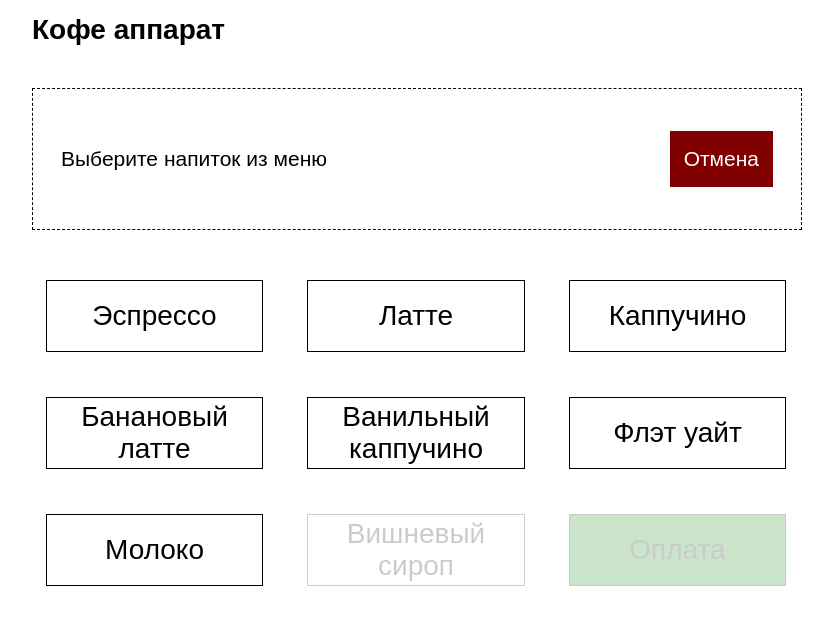
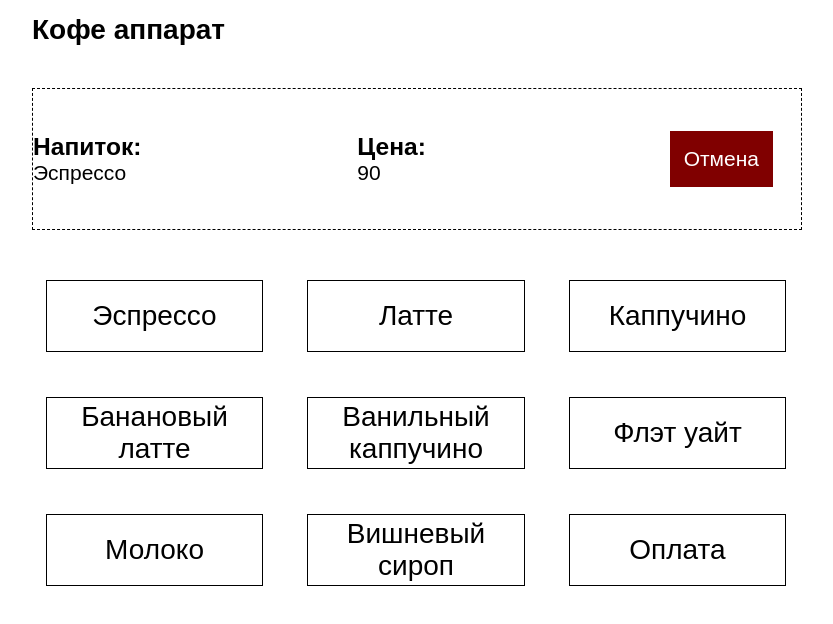
Before and after one commit to maryapple/SberJS, a plain HTML site: page HW-coffeeMachine/index.html in a window 1280 px wide. Both pictures are taken after a click on the element "Эспрессо". Shown: the whole page, without its empty margins (224-1057 px from the left). Drawn offline with Linux system fonts and the light colour scheme; a web font is replaced by a local one.

Commit message:
The information of a drink is displayed, the buttons of syrop and milk are activated/disabled

```diff
--- a/HW-coffeeMachine/index.html
+++ b/HW-coffeeMachine/index.html
@@ -17,22 +17,38 @@
     <div class="container">
         <h1>Кофе аппарат</h1>
         <div class="order">
-            <div id="price" class="order-item">Выберите напиток из меню<span id="price"></span></div>
-            <div id="progressBar"></div>
+            <!-- <div id="price" class="order-item">Выберите напиток из меню<span id="price"></span></div> -->
+
+            <div id="drinkParamsDisplay">
+                <h3>Напиток: </h3>
+                <div id='chosenDrinkDisplay'>
+                    <p id='drinkName'></p>
+                    <p id='addMilk'></p>
+                </div>
+                <div id='cherrySyrupDisplay'></div>
+            </div>
+            <div id='priceDisplay'>
+                <h3>Цена: </h3>
+                <div id='priceValue'></div>
+            </div>
+            <!-- <div id="progressBar">
+                <h3>Готовность: </h3>
+                <progress id='coffee-progress' value='0' max='100'></progress>
+            </div> -->
             <div class="order-item">
-                <button id="cancel">Отмена</button>
+                <button id="cancelBtn">Отмена</button>
             </div>
         </div>
         <div class="menu">
-            <div class="item btn standardDrink" id="espresso"><p>Эспрессо</p></div>
-            <div class="item btn standardDrink" id="latte"><p>Латте</p></div>
-            <div class="item btn standardDrink" id="cappuccino"><p>Каппучино</p></div>
-            <div class="item btn authorsDrink" id="bananaLatte"><p>Банановый латте</p></div>
-            <div class="item btn authorsDrink" id="vanillaCappuccino"><p>Ванильный каппучино</p></div>
-            <div class="item btn authorsDrink" id="flatWhite"><p>Флэт уайт</p></div>
-            <div class="item btn" id="milk"><p>Молоко</p></div>
-            <div class="item btn disabled" id="cherrySyrup"><p>Вишневый сироп</p></div>
-            <div class="item " id="payment"><p>Оплата</p></div>
+            <div class="item coffee" id="espressoBtn"><p>Эспрессо</p></div>
+            <div class="item coffee" id="latteBtn"><p>Латте</p></div>
+            <div class="item coffee" id="cappuccinoBtn"><p>Каппучино</p></div>
+            <div class="item coffee au-coffee" id="bananaLatteBtn"><p>Банановый латте</p></div>
+            <div class="item coffee au-coffee" id="vanillaCappuccinoBtn"><p>Ванильный каппучино</p></div>
+            <div class="item coffee au-coffee" id="flatWhiteBtn"><p>Флэт уайт</p></div>
+            <div class="item coffee" id="milkBtn"><p>Молоко</p></div>
+            <div class="item disabled" id="cherrySyrupBtn"><p>Вишневый сироп</p></div>
+            <div class="item disabled" id="payBtn"><p>Оплата</p></div>
         </div>
     </div>
 
--- a/HW-coffeeMachine/script.js
+++ b/HW-coffeeMachine/script.js
@@ -1,94 +1,111 @@
-/* class StandardDrink {
-    constructor(name, price, volume) {
-        this.name = name;
-        this.price = price;
-        this.volume = volume;
+// Массив из кнопок, которые можно нажимать в начальном состоянии, когда нельзя жать оплату и сироп
+const coffeeBtns = [...document.getElementsByClassName('coffee')];
+
+// Дисплэй с информацией по выбранному напитку
+const drinkName = document.querySelector('#drinkName')
+const priceValue = document.querySelector('#priceValue')
+
+const payBtn = document.querySelector('#payBtn')
+const cherrySyrupBtn = document.querySelector('#cherrySyrupBtn')
+const milkBtn = document.querySelector('#milkBtn')
+
+const menu = [
+    {
+        name: "Эспрессо",
+        price: 90,
+        size: 100,
+        type: 'standard'
+    },
+    {
+        name: "Латте",
+        price: 130,
+        size: 250,
+        type: 'standard'
+    },
+    {
+        name: "Каппучино",
+        price: 110,
+        size: 250,
+        type: 'standard'
+    },
+    {
+        name: "Банановый латте",
+        price: 150,
+        size: 300,
+        type: 'authors'
+    },
+    {
+        name: "Ванильный каппучино",
+        price: 150,
+        size: 300,
+        type: 'authors'
+    },
+    {
+        name: "Флэт уайт",
+        price: 100,
+        size: 280,
+        type: 'authors'
+    },
+    {
+        name: "Молоко",
+        price: 25,
+        size: 50,
+        type: 'standard'
+    },
+    {
+        name: "Вишневый сироп",
+        price: 35,
+        size: 50,
+        type: 'syrup'
     }
-}
-
-class AuthorDrink extends StandardDrink {
-
-}
-
-const espresso = new StandardDrink('Эспрессо', 90, 100);
-const latte = new StandardDrink('Латте', 130, 250);
-const cappuccino = new StandardDrink('Каппучино', 110, 250);
-const bananaLatte = new StandardDrink('Банановый латте', 150, 300);
-const vanillaCappuccino = new StandardDrink('Ванильный каппучино', 150, 300);
-const flatWhite = new StandardDrink('Флэт уайт', 100, 280); */
-
-/* const machine = {
-    init() {
-
-        const pressedBtn = document.getElementsByClassName('item')
-
-        alert('pressed: ' + pressedBtn)
-    }
-}
-init() */
-
-const syrupBtn = document.querySelector('#cherrySyrup')
-const paymentBtn = document.querySelector('#payment')
+]
 
 
-const coffee = [...document.getElementsByClassName('btn')];
-console.log(coffee)
-
-
-syrupBtn.classList.add('disabled')
-paymentBtn.classList.add('disabled')
-coffee.forEach(function(elem) {
-
-    elem.addEventListener('click', function() {
-        const btnName = this.innerText
-        const chosenBtn = document.getElementsByClassName('item')
-        if (chosenBtn !== undefined) {
-            console.log(this.innerText)
-            syrupBtn.classList.add('btn')
-            paymentBtn.classList.add('btn')
+coffeeBtns.forEach( (elem) => {
+    elem.addEventListener('click', () => {
+        if (elem.innerText !== 'Молоко')
+        // Записываем название и цену выбранного напитка на экран
+        drinkName.innerHTML = elem.innerText
+        let currentObject = menu.filter( (obj) => {
+            if (obj.name === elem.innerText) {
+                return obj.price
+            }
+        })
+        currentObject = currentObject[0]
+        priceValue.innerHTML = currentObject.price
+        // В зависимости от типа напитка активируем/деактивируем кнопку выбора сиропа
+        if (currentObject.type === 'standard') {
+            activateBtnSyrup()
+            activateBtnMilk()
+            activateBtnPay()
         }
-
-        /* else if (chosenBtn === undefined){
-            syrupBtn.classList.add('disabled')
-            paymentBtn.classList.add('diabled')
-        } */
+        else if (currentObject.type === 'authors') {
+            activateBtnPay()
+            disableBtnSyrup()
+            disableBtnMilk()
+        }
     })
 })
 
+// Кнопка Сироп
+function activateBtnSyrup() {
+    cherrySyrupBtn.classList.remove('disabled')
+}
 
+function disableBtnSyrup() {
+    cherrySyrupBtn.classList.add('disabled')
+}
 
-const price = document.querySelector('#price');
+// Кнопка Молоко
+function activateBtnMilk() {
+    milkBtn.classList.remove('disabled')
+}
 
-/* const espressoBtn = document.querySelector('#espresso');
-espressoBtn.addEventListener('click', () => {
-    currentOrder(espresso);
-})
+function disableBtnMilk() {
+    milkBtn.classList.add('disabled')
+}
 
-const latteBtn = document.querySelector('#latte');
-latteBtn.addEventListener('click', () => {
-    currentOrder(latte);
-})
-
-const cappuccinoBtn = document.querySelector('#cappuccino');
-cappuccinoBtn.addEventListener('click', () => {
-    currentOrder(cappuccino);
-})
-
-const bananaLatteBtn = document.querySelector('#bananaLatte');
-bananaLatteBtn.addEventListener('click', () => {
-    currentOrder(bananaLatte);
-})
-
-const vanillaCappuccinoBtn = document.querySelector('#vanillaCappuccino');
-vanillaCappuccinoBtn.addEventListener('click', () => {
-    currentOrder(vanillaCappuccino);
-})
-
-const flatWhiteBtn = document.querySelector('#flatWhite');
-flatWhiteBtn.addEventListener('click', () => {
-    currentOrder(flatWhite);
-}) */
-
-function currentOrder (nameOfDrink) {
-    price.textContent = `Стоимость ${nameOfDrink.name}: ` + nameOfDrink.price + 'рублей';
+// Кнопка оплаты
+function activateBtnPay() {
+    payBtn.classList.remove('disabled')
 }
--- a/HW-coffeeMachine/styles/main.css
+++ b/HW-coffeeMachine/styles/main.css
@@ -19,6 +19,10 @@ h1 {
     margin-top: 1rem;
 }
 
+
+
+
+
 /* THE ORDER PANEL */
 
 .order {
@@ -36,9 +40,7 @@ h1 {
     padding: 0 2rem;
 }
 
-/* THE BUTTONS */
-
-#cancel {
+#cancelBtn {
     /* border: 1px solid black; */
     border: none;
     height: 4rem;
@@ -48,22 +50,18 @@ h1 {
     font-size: 1.5rem;
 }
 
-#cancel:hover {
+#cancelBtn:hover {
     background: #dc3545;
     transition: 500ms;
 }
 
-.menu {
-    width: 100%;
-    display: flex;
-    margin-top: 2rem;
-    /* border: 1px solid black; */
-    height: 25rem;
-    justify-content: space-between;
-    flex-wrap: wrap;
-    font-size: 2rem;
-}
 
+
+
+
+
+/* THE BUTTONS OF DRINKS */
+/* item - the common class of all buttons of default state */
 .item {
     display: flex;
     border: 1px solid black;
@@ -80,22 +78,59 @@ h1 {
 }
 
 .item:hover {
-    background: maroon;
+    /* background: maroon;
     color: wheat;
-    transition: 750ms;
+    transition: 750ms; */
+    cursor: pointer;
 }
 
-#payment {
-    background: green;
+.menu {
+    width: 100%;
+    display: flex;
+    margin-top: 2rem;
+    height: 25rem;
+    justify-content: space-between;
+    flex-wrap: wrap;
+    font-size: 2rem;
 }
 
-#payment:hover {
+
+
+/* #payBtnActive {
+    background: green;
+} */
+
+/* #payment:hover {
     background: #dc3545;
     color: wheat;
-}
+} */
 
 .disabled {
     opacity: .2;
     border: 1px solid black;
     transition: 0.2s;
 }
+
+
+
+.orderDone {
+    opacity: 1;
+    border: 2px solid black;
+}
+
+.notOrder {
+    opacity: .2;
+    border: 1px solid black;
+    transition: 0.2s;
+}
+
+.notSimple, .outOfCups {
+    opacity: .2;
+    border: 1px solid black;
+}
+
+
+.youNeedToDoOrder {
+    opacity: 1;
+    border: 8px solid green;
+}
```
